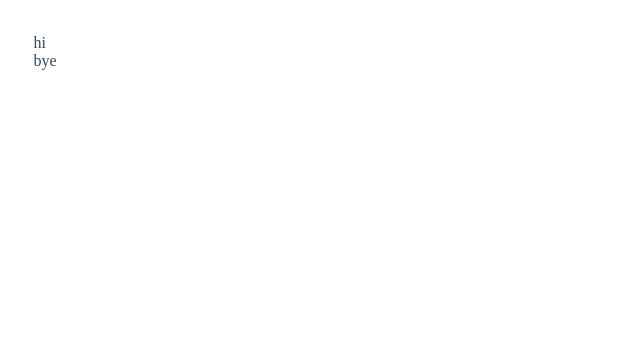
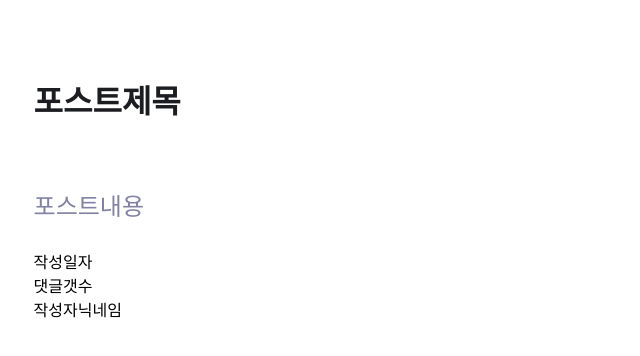
Before and after one commit to desiresprout/blog, a Next.js app in the folder frontend-ts/: page /components/PostCard in a window 1280 px wide. Shown: the top 356 px of the page, without its empty margins (0-640 px from the left). Built offline with nearby package versions, Linux system fonts and the light colour scheme.

Commit message:
card ~ing

```diff
--- a/frontend-ts/pages/components/PostCard.tsx
+++ b/frontend-ts/pages/components/PostCard.tsx
@@ -1,30 +1,43 @@
-import React, { useState, useCallback, VFC } from 'react';
+import React, { useState, useCallback } from 'react';
 import { css } from '@emotion/react';
-import Link from 'next/link';
-// import moment from 'dayjs';
-import {
-  InfiniteData,
-  useMutation,
-  useQuery,
-  useQueryClient,
-} from 'react-query';
-
-// moment.locale('ko');
 
 const PostCard = ({}) => {
-  const queryClient = useQueryClient();
-
   return (
     <div
       css={css`
         padding: 1.6rem;
         opacity: 1;
         background: transparent;
-        color: rgb(52, 71, 103);
+        display: flex;
+        flex-direction: column;
+        background-color: #ffffff;
       `}
     >
-      <div>hi</div>
-      <div>bye</div>
+      <div
+        css={css`
+          display: flex;
+          flex-direction: column;
+          h4 {
+            font-size: 2rem;
+            color: #1c1d21;
+          }
+
+          p {
+            font-size: 1.5rem;
+            line-height: 1.5;
+            word-break: break-word;
+            overflow-wrap: break-word;
+            color: #8181a5;
+          }
+        `}
+      >
+        <h4>포스트제목</h4>
+        <p>포스트내용</p>
+      </div>
+
+      <div>작성일자</div>
+      <div>댓글갯수</div>
+      <div>작성자닉네임</div>
     </div>
   );
 };
```
Also changed, not shown: frontend-ts/pages/components/UserCard.tsx (added, +58 -0 lines), frontend-ts/pages/recent.tsx (+11 -3 lines).
